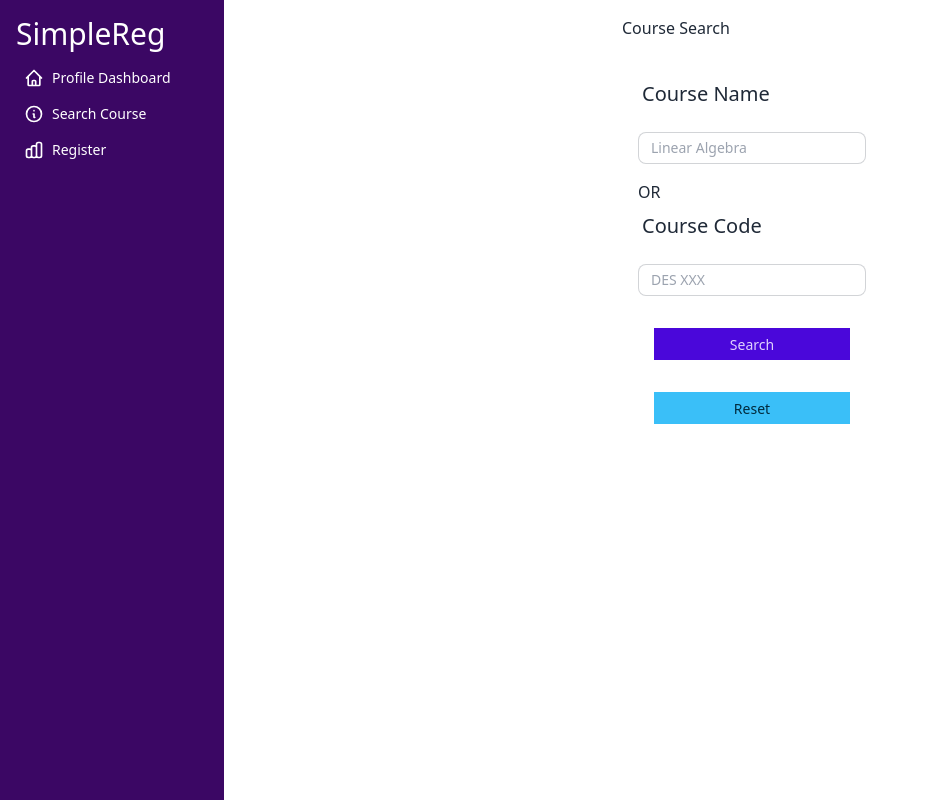
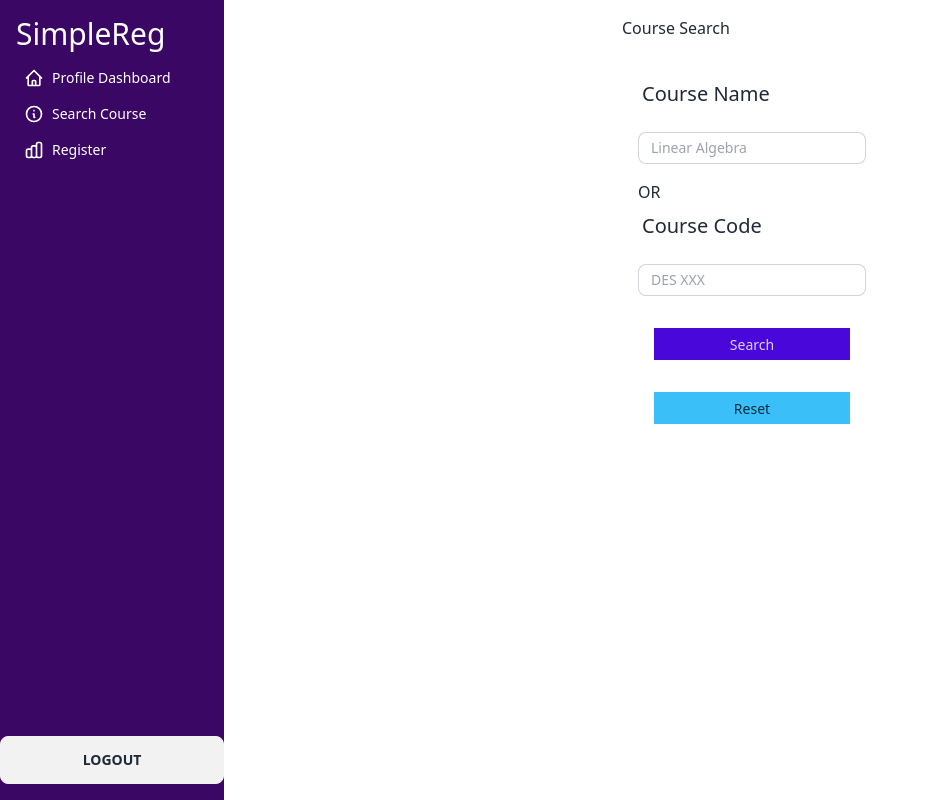
Before and after one commit to bp40/registration_site, a React (Vite) app in the folder client/registraion-site/: page /search in a window 1280 px wide. Shown: the whole page, without its empty margins (0-929 px from the left). Built offline with nearby package versions, Linux system fonts and the light colour scheme; sample sign-in values are in the browser's storage.

Commit message:
implement logout button

```diff
--- a/client/registraion-site/src/components/NavSidebar.jsx
+++ b/client/registraion-site/src/components/NavSidebar.jsx
@@ -1,7 +1,15 @@
-import {Link} from "react-router-dom";
+import {Link, useNavigate} from "react-router-dom";
 import Search from "../routes/search.jsx";
 
 export const NavSidebar = () => {
+
+    const navigate = useNavigate()
+
+    const handleLogout = () => {
+        sessionStorage.clear();
+        navigate("/")
+    }
+
     return (
         <div className="flex flex-col content-start align-top bg-purple-950 h-screen py-4">
             <h2 className="px-4 text-white text-3xl">SimpleReg</h2>
@@ -25,6 +33,7 @@ export const NavSidebar = () => {
                     </Link>
                 </li>
             </ul>
+            <button className='mt-auto btn bn-secondary' onClick={handleLogout}> Logout </button>
         </div>
     )
 }
```
